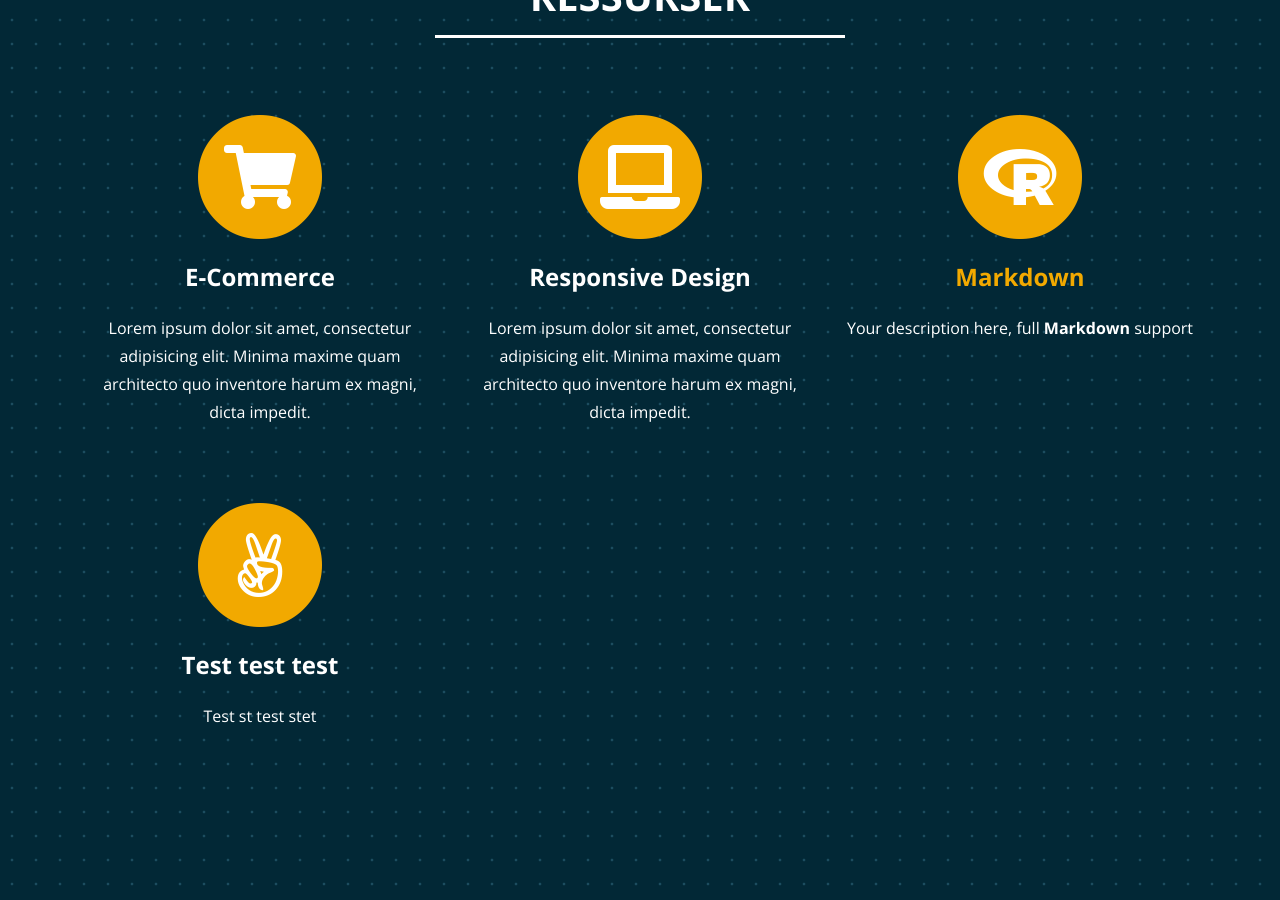
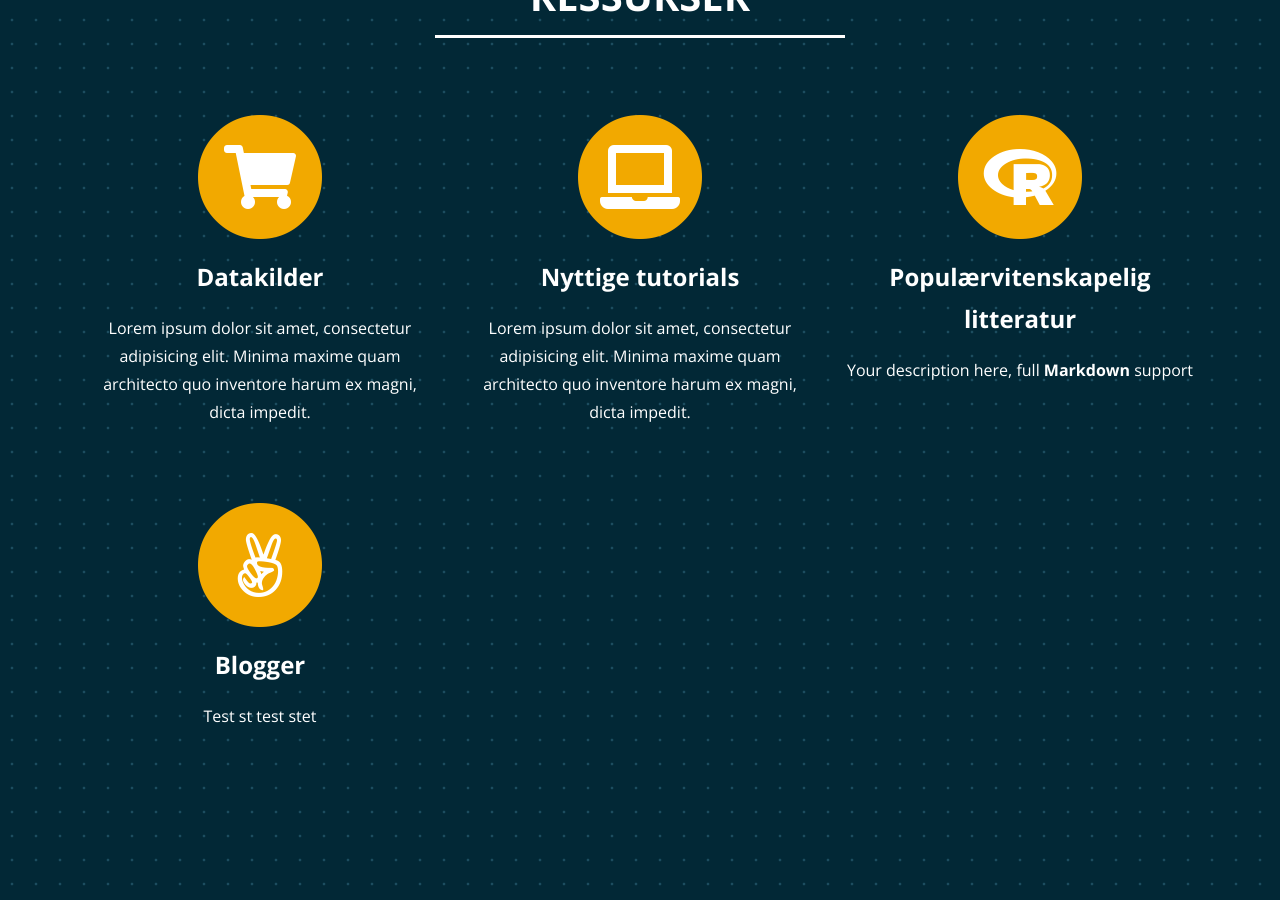
Before and after one commit to uit-econ/uit-econ.github.io, a Jekyll site: the page built from index.md, in a window 1280 px wide and 900 px high, scrolled down 5876 px. Built offline with Jekyll 4.4.1, drawn with Linux system fonts in a browser that asks for light colours.

Commit message:
Update sitetext.yml

```diff
--- a/_data/sitetext.yml
+++ b/_data/sitetext.yml
@@ -22,16 +22,16 @@ en: &DEFAULT_EN
     text: ""
     section: services
     list:
-      - title: "E-Commerce"
+      - title: "Datakilder"
         desc: "Lorem ipsum dolor sit amet, consectetur adipisicing elit. Minima maxime quam architecto quo inventore harum ex magni, dicta impedit."
         icon: fas fa-shopping-cart #find more at https://fontawesome.com/icons
-      - title: "Responsive Design"
+      - title: "Nyttige tutorials"
         desc: "Lorem ipsum dolor sit amet, consectetur adipisicing elit. Minima maxime quam architecto quo inventore harum ex magni, dicta impedit."
         icon: fas fa-laptop
-      - title: "[Markdown](https://en.wikipedia.org/wiki/Markdown)"
+      - title: "Populærvitenskapelig litteratur"
         desc: "Your description here, full **Markdown** support"
         icon: fab fa-r-project
-      - title: "Test test test"
+      - title: "Blogger"
         desc: "Test st test stet"
         icon: fab fa-angellist
 
```
